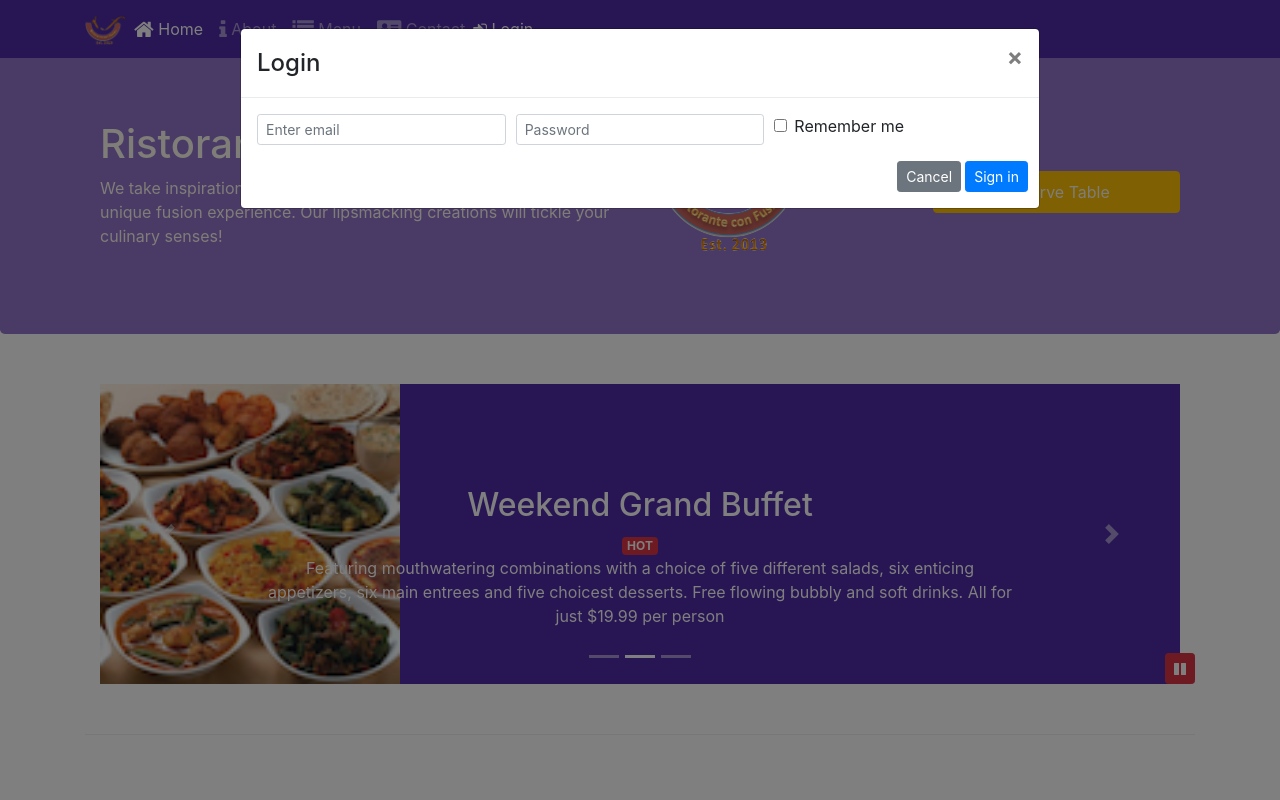
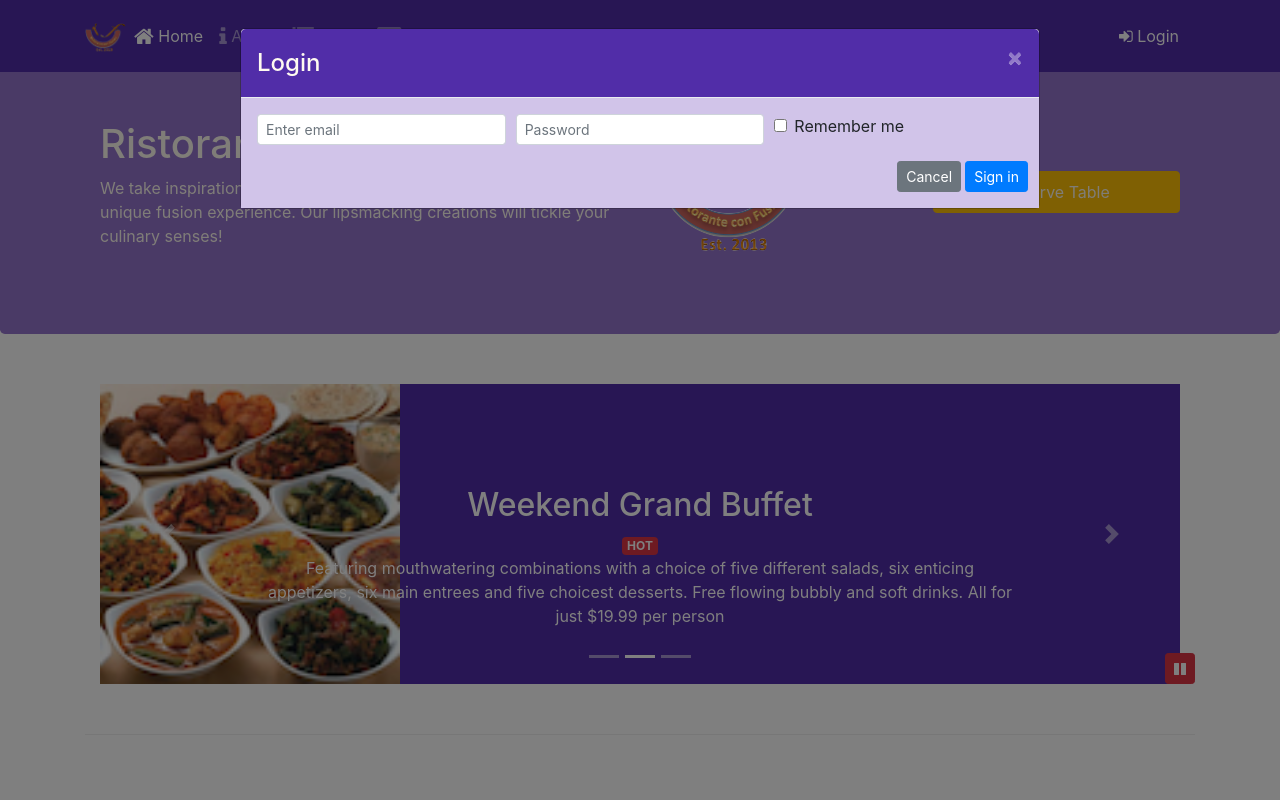
Before and after one commit to ccydouglas/BootstrapGrid, a website: page conFusion/index.html in a window 1280 px wide. Both pictures are taken after a click on the link "Login". Shown: the top 800 px of the page. Drawn offline with nearby package versions, Linux system fonts and the light colour scheme.

Commit message:
assignment4

```diff
--- a/conFusion/css/styles.scss
+++ b/conFusion/css/styles.scss
@@ -73,3 +73,18 @@ body{
     position: absolute;
     bottom: 0px;
 }
+
+.modal{
+
+    .modal-header{
+        background:$background-dark;
+        color: floralwhite;
+        .close{
+            color: $background-pale;
+        }
+    }
+
+    .modal-body{
+        background-color: $background-pale;
+    }
+}
--- a/conFusion/index.html
+++ b/conFusion/index.html
@@ -39,11 +39,12 @@
                         <a class="nav-link" href="./contactus.html">
                             <span class="fa fa-address-card fa-lg"></span> Contact</a>
                     </li>
-                    <span class="navbar-text">
-                        <a data-toggle="modal" data-target="#loginModal">
-                            <span class="fa fa-sign-in"></span> Login</a>
-                    </span>
                 </ul>
+                <span class="navbar-text">
+                    <a class="nav-link" id="loginButton">
+                        <span class="fa fa-sign-in"></span> Login</a>
+                </span>
+
             </div>
         </div>
         <button class="navbar-toggler" type="button" data-toggle="collapse" data-target="#Navbar">
@@ -172,8 +173,8 @@
                 <div class="col-12 col-sm-3 align-self-center">
                     <img src="img/logo.png" class="img-fluid">
                 </div>
-                <div class="col-12 col-sm-3 align-self-center">
-                    <a role="button" class="btn btn-block nav-link btn-warning" data-toggle="modal" data-target="#reserveTable">
+                <div class="col-12 col-sm-3 align-self-center" id="reserveButton">
+                    <a role="button" class="btn btn-block nav-link btn-warning">
                         Reserve Table
                     </a>
                 </div>
@@ -193,8 +194,9 @@
                                 <h2>Uthappizza</h2>
                                 <span class="badge badge-danger">HOT</span>
                                 <span class="badge badge-pill badge-default">$4.99</span>
-                                <p class="d-none d-sm-block">A unique combination of Indian Uthappam (pancake) and Italian pizza, topped with Cerignola
-                                    olives, ripe vine cherry tomatoes, Vidalia onion, Guntur chillies and Buffalo Paneer.</p>
+                                <p class="d-none d-sm-block">A unique combination of Indian Uthappam (pancake) and Italian
+                                    pizza, topped with Cerignola olives, ripe vine cherry tomatoes, Vidalia onion, Guntur
+                                    chillies and Buffalo Paneer.</p>
                             </div>
                         </div>
 
@@ -203,9 +205,9 @@
                             <div class="carousel-caption d-none d-md-block">
                                 <h2>Weekend Grand Buffet</h2>
                                 <span class="badge badge-danger">HOT</span>
-                                <p class="d-none d-sm-block">Featuring mouthwatering combinations with a choice of five different salads, six enticing
-                                    appetizers, six main entrees and five choicest desserts. Free flowing bubbly and soft
-                                    drinks. All for just $19.99 per person </p>
+                                <p class="d-none d-sm-block">Featuring mouthwatering combinations with a choice of five different
+                                    salads, six enticing appetizers, six main entrees and five choicest desserts. Free flowing
+                                    bubbly and soft drinks. All for just $19.99 per person </p>
                             </div>
                         </div>
 
@@ -213,9 +215,9 @@
                             <img class="d-block img-fluid" src="img/alberto.png" alt="Alberto Somayya">
                             <div class="carousel-caption d-none d-md-block">
                                 <h2>Executive Chef</h2>
-                                <p class="d-none d-sm-block">Award winning three-star Michelin chef with wide International experience having worked closely
-                                    with whos-who in the culinary world, he specializes in creating mouthwatering Indo-Italian
-                                    fusion experiences.
+                                <p class="d-none d-sm-block">Award winning three-star Michelin chef with wide International
+                                    experience having worked closely with whos-who in the culinary world, he specializes
+                                    in creating mouthwatering Indo-Italian fusion experiences.
                                 </p>
                             </div>
                         </div>
@@ -256,8 +258,10 @@
                             <span class="badge badge-danger">HOT</span>
                             <span class="badge badge-pill badge-secondary">$4.99</span>
                         </h2>
-                        <p class="d-none d-sm-block">A unique combination of Indian Uthappam (pancake) and Italian pizza, topped with Cerignola olives,
-                            ripe vine cherry tomatoes, Vidalia onion, Guntur chillies and Buffalo Paneer.</p>
+                        <p class="d-none d-sm-block">A unique combination of Indian Uthappam (pancake) and Italian pizza,
+                            topped with Cerignola olives, ripe vine cherry tomatoes, Vidalia onion, Guntur chillies and Buffalo
+                            Paneer.
+                        </p>
                     </div>
                 </div>
             </div>
@@ -271,9 +275,9 @@
                 <h2>Weekend Grand Buffet
                     <span class="badge badge-danger">HOT</span>
                 </h2>
-                <p class="d-none d-sm-block">Featuring mouthwatering combinations with a choice of five different salads, six enticing appetizers, six
-                    main entrees and five choicest desserts. Free flowing bubbly and soft drinks. All for just $19.99 per
-                    person </p>
+                <p class="d-none d-sm-block">Featuring mouthwatering combinations with a choice of five different salads,
+                    six enticing appetizers, six main entrees and five choicest desserts. Free flowing bubbly and soft drinks.
+                    All for just $19.99 per person </p>
             </div>
             <div class="media">
                 <img class="d-flex mr-3 img-thumbnail align-self-center" src="img/buffet.png" alt="buffet">
@@ -290,9 +294,9 @@
                     <div class="media-body">
                         <h2 class="mt-0">Alberto Somayya</h2>
                         <h4>Executive Chef</h4>
-                        <p class="d-none d-sm-block">Award winning three-star Michelin chef with wide International experience having worked closely with
-                            whos-who in the culinary world, he specializes in creating mouthwatering Indo-Italian fusion
-                            experiences.
+                        <p class="d-none d-sm-block">Award winning three-star Michelin chef with wide International experience
+                            having worked closely with whos-who in the culinary world, he specializes in creating mouthwatering
+                            Indo-Italian fusion experiences.
                         </p>
                     </div>
                 </div>
@@ -375,14 +379,6 @@
     <script>
         $(document).ready(function () {
             $("#mycarousel").carousel({ interval: 2000 });
-            // $("#carousel-pause").click(function(){
-            //     $("#mycarousel").carousel('pause');
-            // });
-            // $("#carousel-play").click(function(){
-            //     $("#mycarousel").carousel('cycle');
-            // });
-
-
             $("#carouselButton").click(function () {
                 if ($("#carouselButton").children("span").hasClass('fa-pause')) {
                     $("#mycarousel").carousel('pause');
@@ -395,6 +391,15 @@
                     $("#carouselButton").children("span").addClass('fa-pause');
                 }
             });
+
+            $('#loginButton').click(function () {
+                $('#loginModal').modal('toggle');
+            })
+
+            $('#reserveButton').click(function () {
+                $('#reserveTable').modal('toggle');
+            })
+
         });
     </script>
 </body>
```
Also changed, not shown: conFusion/css/styles.css.
